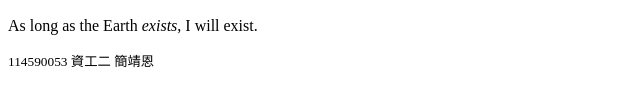
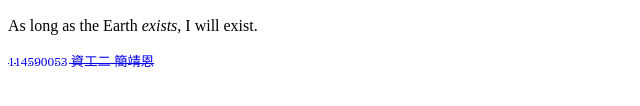
Before and after one commit to NN0220/html_1, a plain HTML site: page html_2.html in a window 1280 px wide. Shown: the part 334-440 px from the top of the page, without its empty margins (0-640 px from the left). Drawn offline with Linux system fonts and the light colour scheme.

Commit message:
Add files via upload

```diff
--- a/html_2.html
+++ b/html_2.html
@@ -13,6 +13,8 @@
             <br>
             <h2>Why I Life Earth</h2>
                 <p>As long as the Earth <em>exists</em>, I will exist.</p>
-                <sub>114590053 <abbr>資工二</abbr> 簡靖恩</sbu>
+                <a href="https://github.com/NN0220">
+                    <sub>114590053 <abbr>資工二</abbr> 簡靖恩</sbu>
+                </a>
     </body>
 </html>
```
